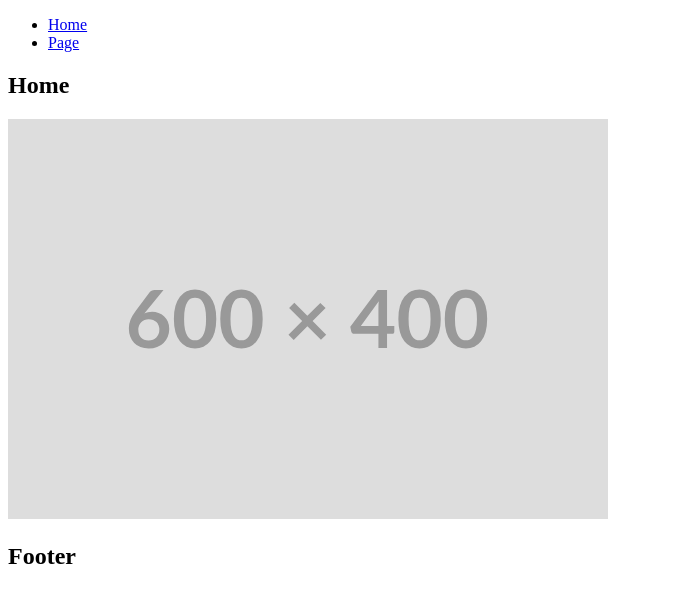
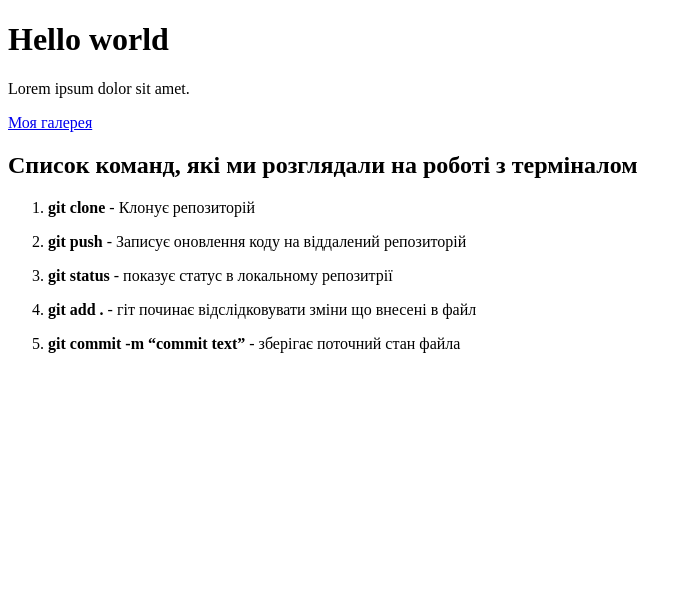
Before and after one commit to kirillpoltorak7/Fe-Basic-09.01.24, a plain HTML site: page index.html in a window 1280 px wide. Shown: the whole page, without its empty margins (0-692 px from the left). Drawn offline with Linux system fonts and the light colour scheme.

Commit message:
fixed mistakes

```diff
--- a/index.html
+++ b/index.html
@@ -5,41 +5,37 @@
     <meta charset="UTF-8">
     <meta name="viewport" content="width=device-width, initial-scale=1.0">
     <link rel="stylesheet" href="./css/styles.css">
-    <title>Template Page</title>
+    <title>Homework_2</title>
 </head>
 
 <body>
-    <header class="header">
-        <div class="container">
-            <nav class="nav">
-                <ul class="menu">
-                    <li class="menu__item">
-                        <a href="/" class="menu__item-link">Home</a>
-                    </li>
-                    <li class="menu__item">
-                        <a href="./pages/page.html" class="menu__item-link">Page</a>
-                    </li>
-                </ul>
-            </nav>
-        </div>
+    <header>
+        <h1 class="title">Hello world</h1>
+        <p>Lorem ipsum dolor sit amet.</p>
+        <a href="./pages/gallery.html">Моя галерея</a>
     </header>
     <main>
         <section>
-            <div class="container">
-                <!-- Content -->
-                <h1 class="title">Home</h1>
-                <div>
-                    <img src="./images/Placehold.svg" alt="Placehold">
-                </div>
-            </div>
+            <h2>Cписок команд, які ми розглядали на роботі з терміналом</h2>
+            <ol>
+                <li>
+                    <p><strong>git clone</strong> - Клонує репозиторій</p>
+                </li>
+                <li>
+                    <p><strong>git push</strong> - Записує оновлення коду на віддалений репозиторій</p>
+                </li>
+                <li>
+                    <p><strong>git status</strong> - показує статус в локальному репозитрії</p>
+                </li>
+                <li>
+                    <p><strong>git add .</strong> - гіт починає відслідковувати зміни що внесені в файл</p>
+                </li>
+                <li>
+                    <p><strong>git commit -m “commit text”</strong> - зберігає поточний стан файла</p>
+                </li>
+            </ol>
         </section>
     </main>
-    <footer class="footer">
-        <div class="container">
-            <h2>Footer</h2>
-        </div>
-    </footer>
-    <script src="./js/main.js"></script>
 </body>
 
 </html>
```
Also changed, not shown: pages/gallery.html (added, +22 -0 lines), images/21-cikavij-fakt-pro-tihij-okean.jpg (added), images/Cervus_elaphus_Luc_Viatour_6.jpg (added).
